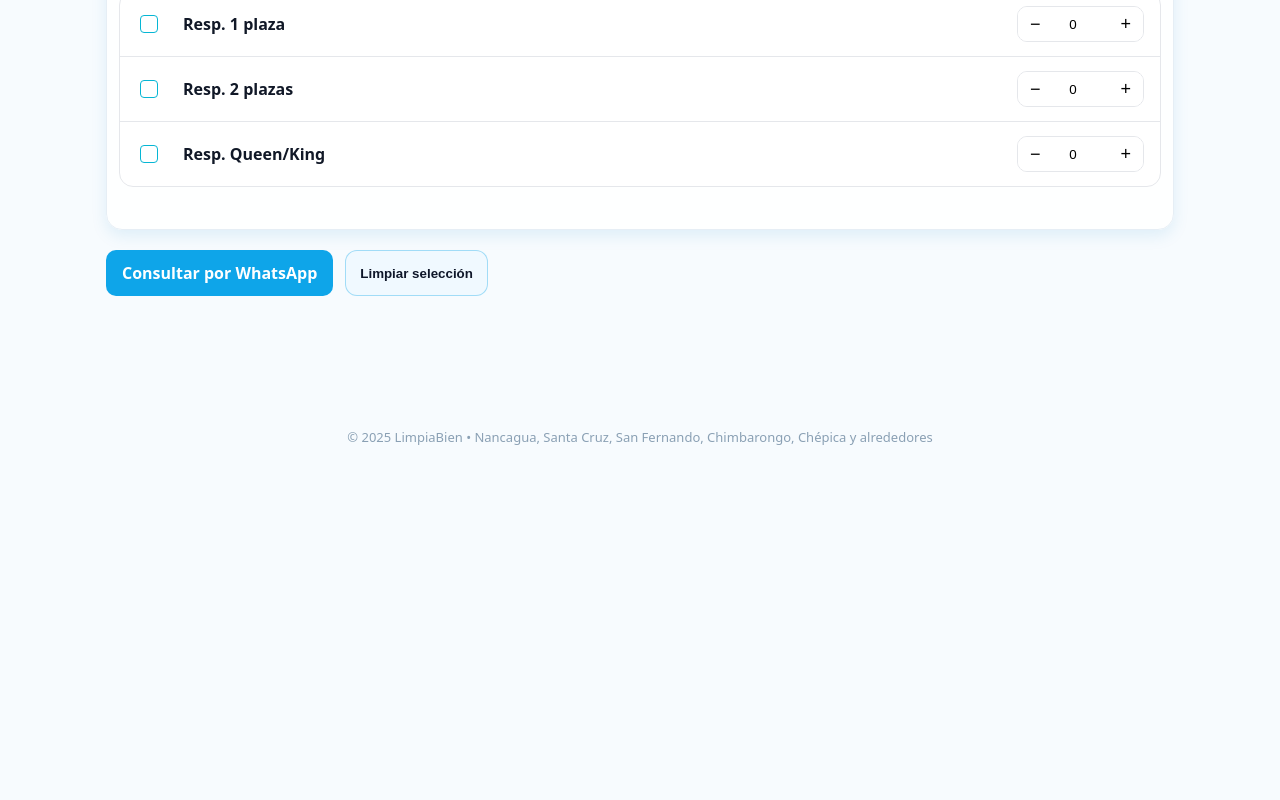
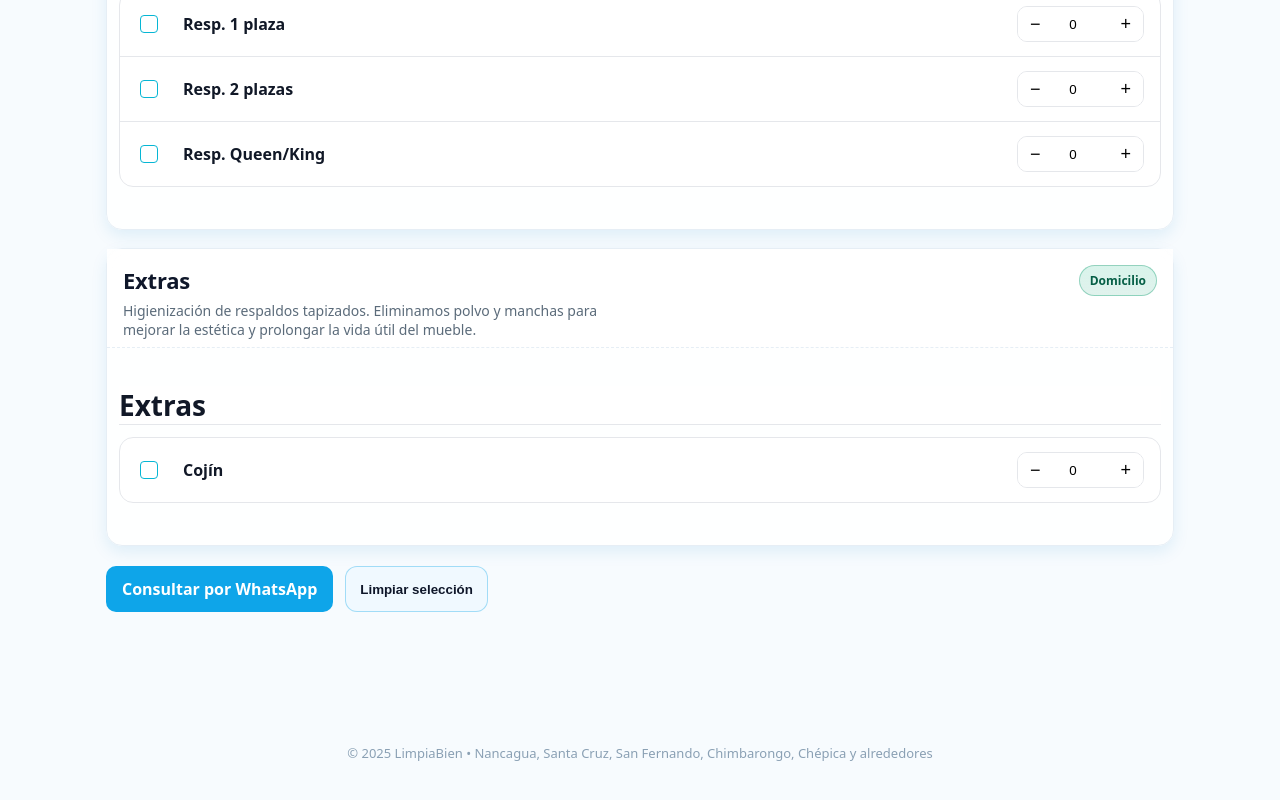
Before and after one commit to vitoxone/limpiabien, a Next.js app: page / in a window 1280 px wide. Shown: the part 4346-5146 px from the top of the page. Before the commit the page ends 4850 px from the top, so only its background shows below. Built offline with nearby package versions, Linux system fonts and the light colour scheme.

Commit message:
Update catalog.ts

```diff
--- a/data/catalog.ts
+++ b/data/catalog.ts
@@ -57,8 +57,8 @@ export const CATEGORIES: CatalogCategory[] = [
     description: 'Lavado en profundidad que reaviva colores y texturas. Eliminamos suciedad incrustada, manchas y olores en alfombras de diferentes tamaños.',
     items: [
       { id: 'alfombra-pequena', title: 'Alfombra pequeña (hasta 2 m²)', price: 8000 },
-      { id: 'alfombra-mediana', title: 'Alfombra mediana (2–4 m²)', price: 15000 },
-      { id: 'alfombra-grande', title: 'Alfombra grande (4–6 m²)', price: 22000 },
+      { id: 'alfombra-mediana', title: 'Alfombra mediana (2–4 m²)', price: 20000 },
+      { id: 'alfombra-grande', title: 'Alfombra grande (4–6 m²)', price: 25000 },
     ],
   },
   {
@@ -109,4 +109,13 @@ export const CATEGORIES: CatalogCategory[] = [
       { id: 'respaldo-queen', title: 'Resp. Queen/King', price: 20000 },
     ],
   },
+    {
+    slug: 'extras',
+    name: 'Extras',
+    domicilio: true,
+    description: 'Higienización de respaldos tapizados. Eliminamos polvo y manchas para mejorar la estética y prolongar la vida útil del mueble.',
+    items: [
+      { id: 'cojin-1', title: 'Cojín', price: 5000 }
+    ],
+  },
 ];
```
